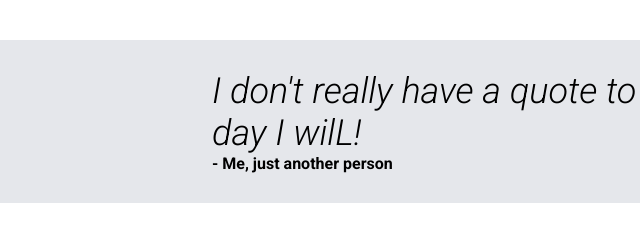
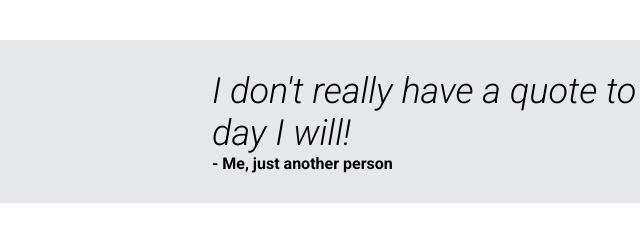
Before and after one commit to Some0ne3lse/training-website, a plain HTML site: page index.html in a window 1280 px wide. Shown: the part 937-1177 px from the top of the page, 28-668 px from the left. Drawn offline with Linux system fonts and the light colour scheme.

Commit message:
Trying to make github page

```diff
--- a/index.html
+++ b/index.html
@@ -53,7 +53,7 @@
   <div class="quote">
     <div class="quotensig">
       <div class="quote-text">
-        I don't really have a quote to put here yet, but one day I wilL!
+        I don't really have a quote to put here yet, but one day I will!
       </div>
       <div class="signature">
         - Me, just another person
```
